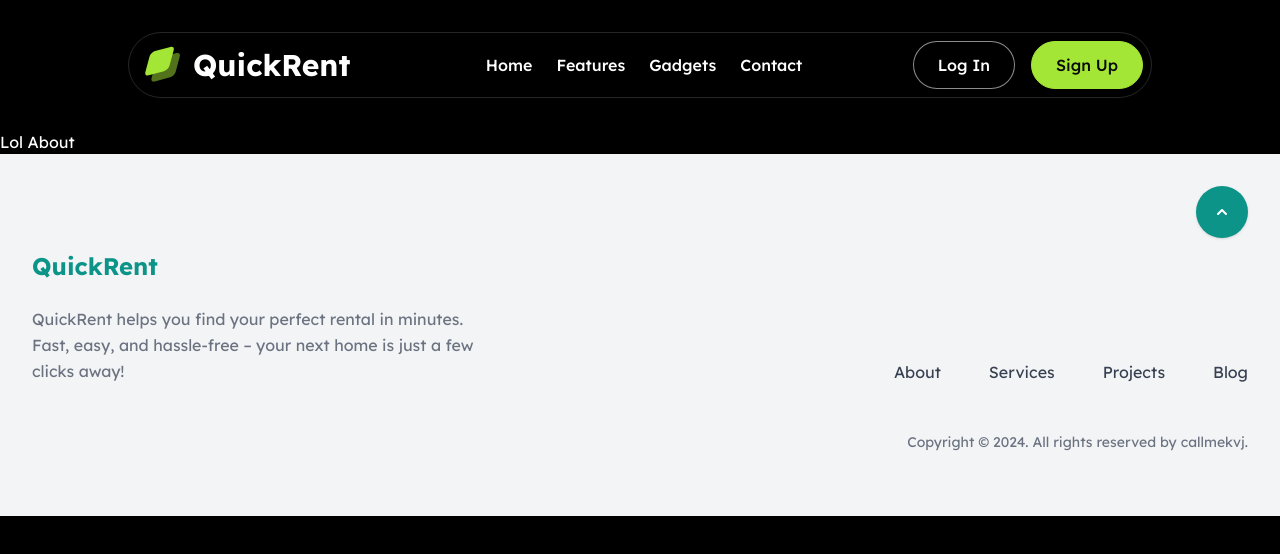
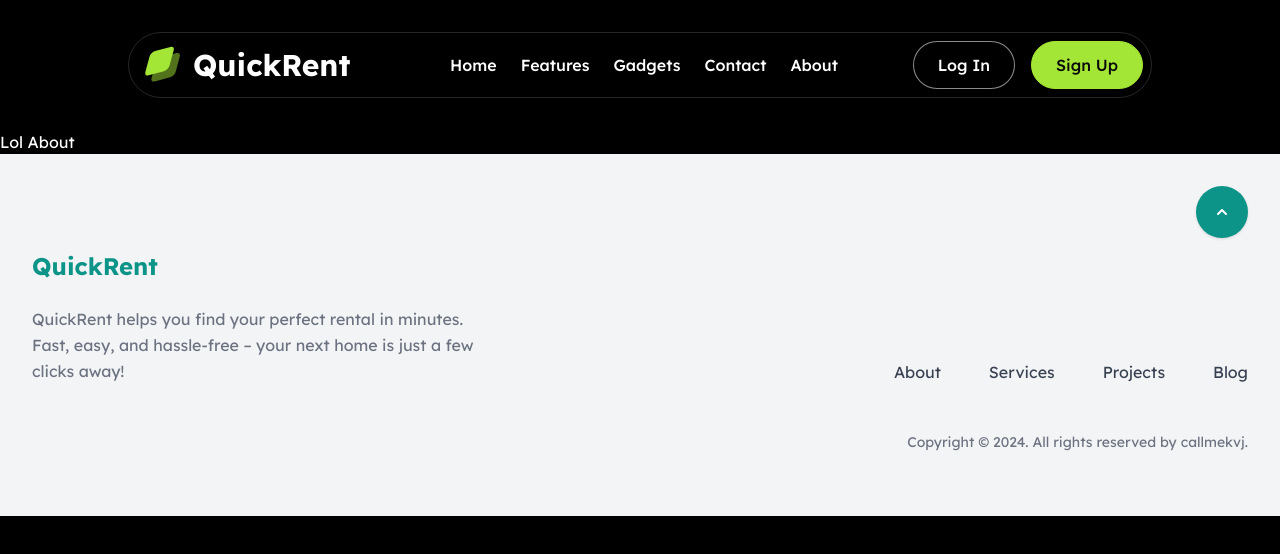
Before and after one commit to Kvj-Harsha/QuickRent, a Next.js app: page /About in a window 1280 px wide. Shown: the top 554 px of the page. Built offline with nearby package versions, Linux system fonts and the light colour scheme; no server answers.

Commit message:
Updated scroll in nav bar + added about in nav

```diff
--- a/app/_components/Navbar.js
+++ b/app/_components/Navbar.js
@@ -5,7 +5,8 @@ const navLinks = [
   { label: "Home", href: "/" },
   { label: "Features", href: "#features" },
   { label: "Gadgets", href: "/Gadgets" },
-  { label: "Contact", href: "#faqs" },
+  { label: "Contact", href: "#Contact" },
+  { label: "About", href: "/About" },
 ];
 
 function Navbar() {
--- a/app/page.js
+++ b/app/page.js
@@ -13,7 +13,7 @@ const Home = () => {
       <Navbar />
       <Hero />
 
-      <section className="text-6xl font-bold flex items-center justify-center my-8">
+      <section id="features" className="text-6xl font-bold flex items-center justify-center my-8">
         <h2>Key Features</h2>
       </section>
       <ThreeDCardDemo />
@@ -38,7 +38,9 @@ const Home = () => {
         <h2 className="hover:text-lime-500">Testimonials</h2>
       </section>
       <AnimatedTestimonialsDemo />
+      <div id="Contact">
       <Contact/>
+        </div>
     </div>
   );
 }
```
